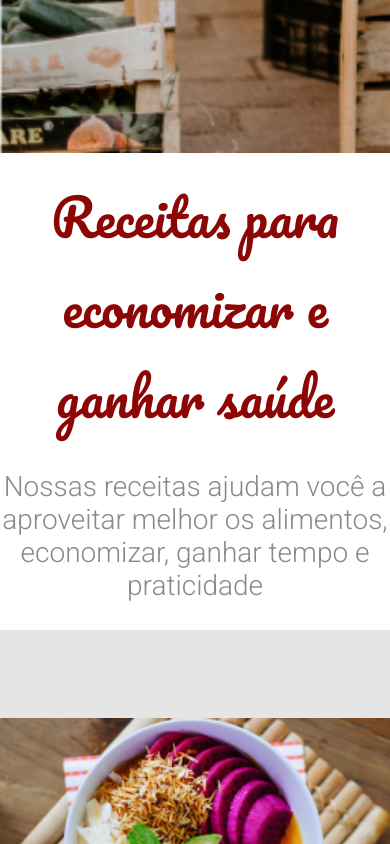
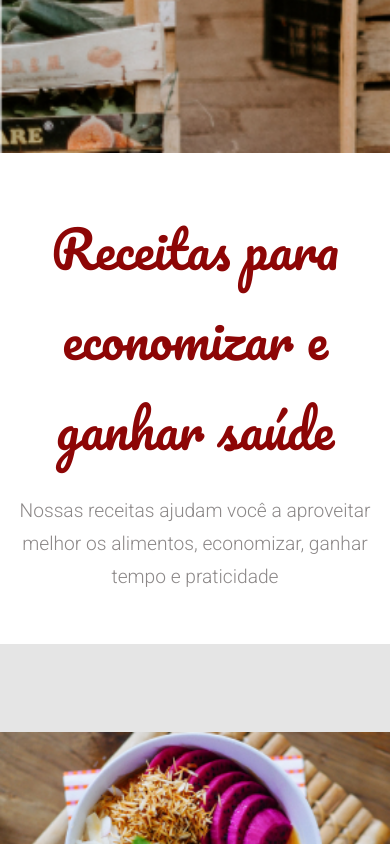
Before and after one commit to devguimaraes/front-end-UI, a website: page index.html in a window 390 px wide. Shown: the part 690-1534 px from the top of the page. Drawn offline with Linux system fonts and the light colour scheme.

Commit message:
Acerto na responsividade da Sessão Sobre e finalização do projeto

```diff
--- a/assets/css/componentes/sobre.css
+++ b/assets/css/componentes/sobre.css
@@ -31,3 +31,15 @@
 
   color: #8C8888;
 }
+
+/* Media Queries */
+
+@media screen and (max-width: 1024px) {
+  .sobre {
+    padding: 2rem 1rem;
+  }
+
+  .sobre__paragrafo {
+    font-size: 1.2rem;
+  }
+}
```
